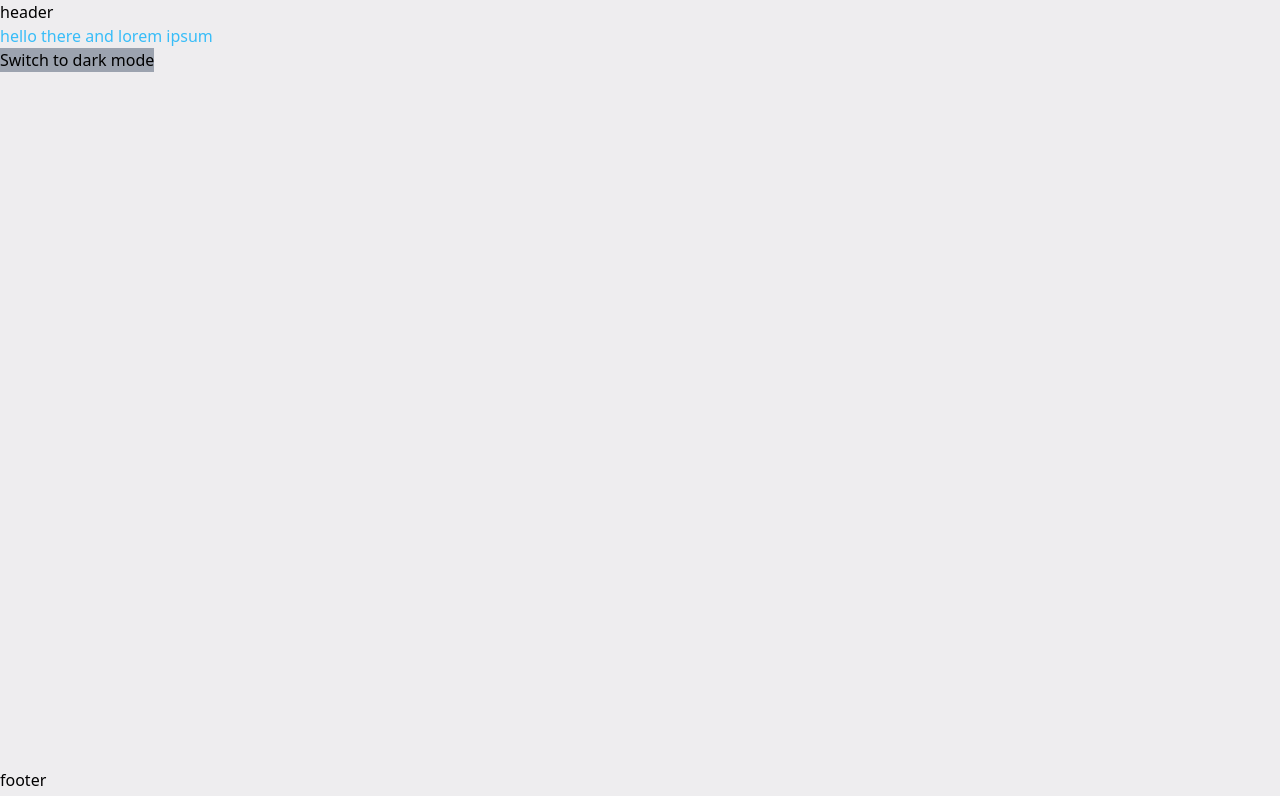
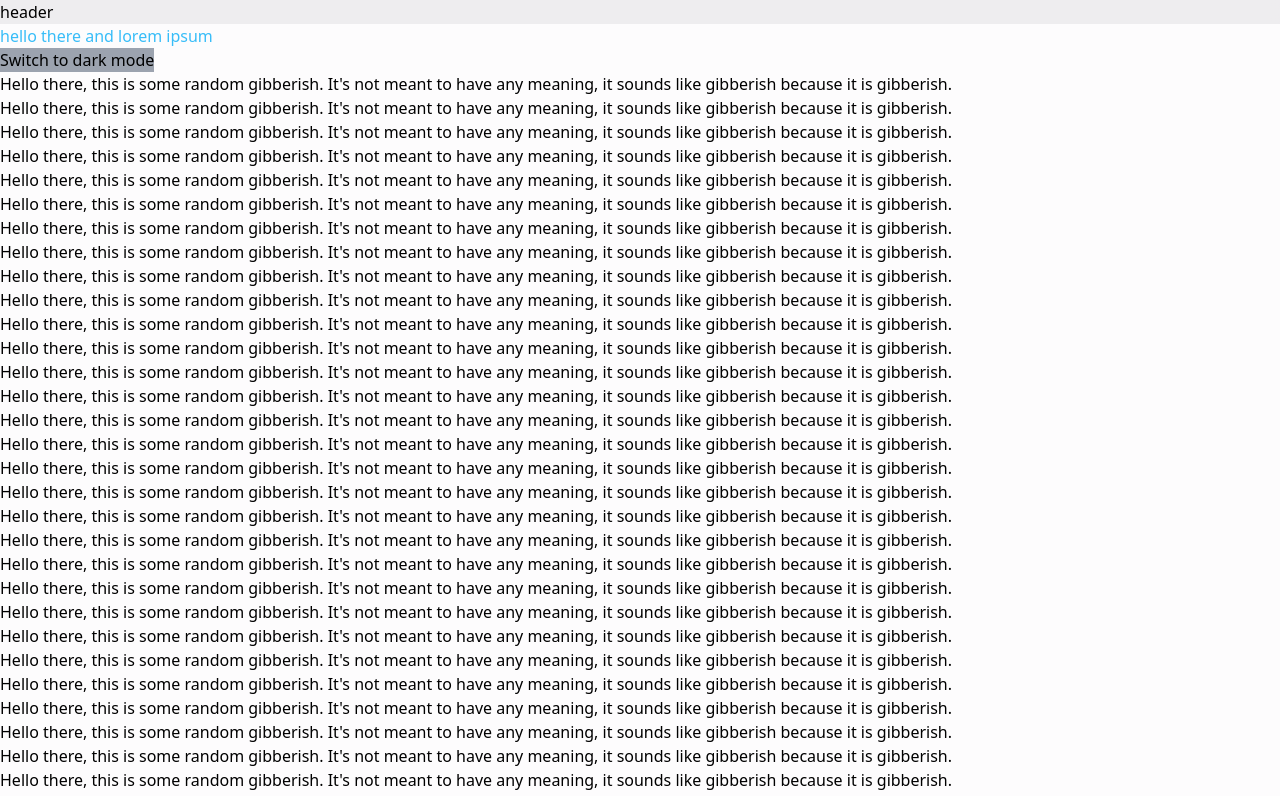
Before and after one commit to khinshankhan/www, a Next.js app: page / in a window 1280 px wide. Shown: the top 796 px of the page. Built offline with nearby package versions, Linux system fonts and the light colour scheme.

Commit message:
headroom navbar with fun transparency

```diff
--- a/lib/utils/index.tsx
+++ b/lib/utils/index.tsx
@@ -4,3 +4,7 @@ import { twMerge } from "tailwind-merge"
 export function cx(...inputs: ClassValue[]) {
   return twMerge(clsx(inputs))
 }
+
+export function narray(n: number) {
+  return Array.from({ length: n }, (_v, i) => i)
+}
--- a/package.json
+++ b/package.json
@@ -19,12 +19,14 @@
     "next-themes": "^0.2.1",
     "react": "^18.2.0",
     "react-dom": "^18.2.0",
+    "react-headroom": "^3.2.1",
     "tailwind-merge": "^1.10.0"
   },
   "devDependencies": {
     "@types/node": "^18.14.0",
     "@types/react": "^18.0.28",
     "@types/react-dom": "^18.0.11",
+    "@types/react-headroom": "^3.2.0",
     "autoprefixer": "^10.4.13",
     "eslint": "^8.34.0",
     "eslint-config-next": "^13.1.6",
--- a/pages/index.tsx
+++ b/pages/index.tsx
@@ -1,9 +1,19 @@
 import React, { Fragment, type ReactNode } from "react"
+import Headroom from "react-headroom"
 
+import { narray } from "lib/utils"
 import { ThemeToggle } from "components/toggles"
 
 function Header() {
-  return <div>header</div>
+  return (
+    <Headroom
+      style={{
+        zIndex: 1200, // banner z index
+      }}
+    >
+      <div className="nav-bg">header</div>
+    </Headroom>
+  )
 }
 
 function Footer() {
@@ -15,7 +25,7 @@ function Layout({ children }: { children: ReactNode }) {
     <Fragment>
       <div className="relative z-base flex min-h-[87vh] flex-col xs:min-h-[96vh]">
         <Header />
-        {children}
+        <div className="bg-theme-contentBg">{children}</div>
       </div>
       <Footer />
     </Fragment>
@@ -28,6 +38,15 @@ export default function Page() {
       <div>
         <p className="text-sky-400">hello there and lorem ipsum</p>
         <ThemeToggle />
+
+        {narray(100).map((v) => {
+          return (
+            <p key={v}>
+              Hello there, this is some random gibberish. It's not meant to have any meaning, it
+              sounds like gibberish because it is gibberish.
+            </p>
+          )
+        })}
       </div>
     </Layout>
   )
--- a/styles/globals.css
+++ b/styles/globals.css
@@ -168,3 +168,15 @@
     @apply bg-gray-400;
   }
 }
+
+@layer utilities {
+  .nav-bg {
+    @apply bg-theme-bg/[.99];
+  }
+
+  @supports (backdrop-filter: blur(1px)) {
+    .nav-bg {
+      @apply bg-theme-bg/[.85] backdrop-blur-sm;
+    }
+  }
+}
```
Also changed, not shown: 1 other file (tests, documents, lock files or other folders).
